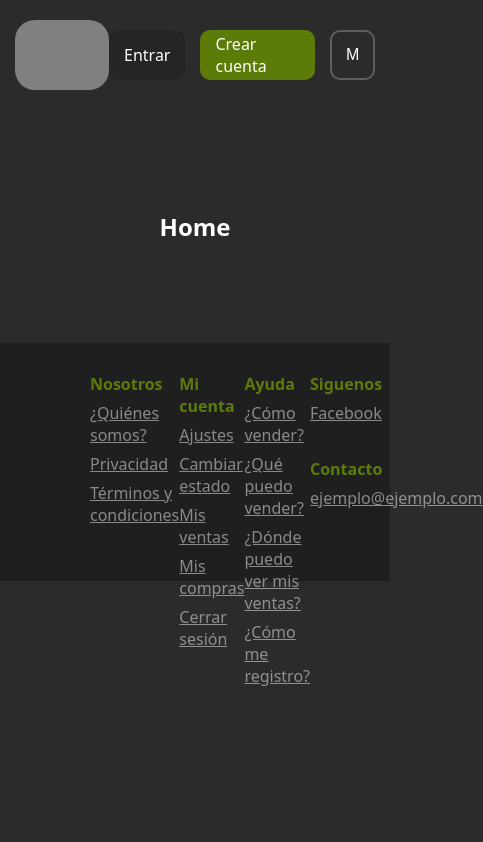
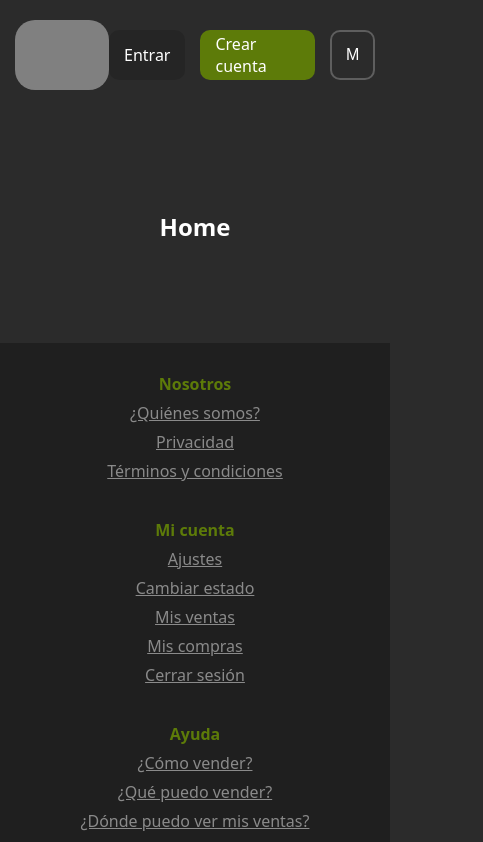
Before and after one commit to adrianhdez2/choco-market, a React (Vite) app: page / in a window 390 px wide. Shown: the top 842 px of the page, 483 px wide, since content can reach past the window. Built offline with nearby package versions, Linux system fonts and the light colour scheme.

Commit message:
Responsive footer
Implement responsive design and aesthetic changes to the footer

```diff
--- a/src/styles/index.css
+++ b/src/styles/index.css
@@ -395,40 +395,77 @@ section {
 
 /* FOOTER */
 
+
+/* Estilos para el footer */
 .footer {
     width: 100%;
-    height: 238px;
     background-color: var(--black-27);
     display: flex;
+    flex-wrap: wrap;
     justify-content: space-around;
-    align-items: flex-start;
-    padding: 30px 90px;
+    padding: 30px 15px;
 }
 
 .footer>div {
     display: flex;
     flex-direction: column;
+    margin-bottom: 20px;
+    flex: 1;
 }
 
 .footer .title_footer {
-    margin-top: 27px;
+    margin-top: 15px;
 }
 
 .footer p {
     font-weight: bold;
     margin-bottom: 7px;
     color: var(--primary);
+    text-align: center; /* Centra el texto horizontalmente */
 }
 
 .footer a {
     color: var(--white-48);
     text-decoration: underline;
     margin-bottom: 7px;
-    transition: all .3s ease-in-out
+    transition: all .3s ease-in-out;
+    text-align: center; /* Centra el texto horizontalmente */
 }
 
 .footer a:hover {
-    color: var(--white)
+    color: var(--white);
+}
+
+/* Media Query para dispositivos con un ancho máximo de 768px (tabletas y teléfonos) */
+@media only screen and (max-width: 768px) {
+    .footer {
+        height: auto;
+        padding: 30px 10px;
+        flex-direction: column;
+        align-items: center;
+    }
+
+    .footer>div {
+        margin-bottom: 30px;
+        align-items: center;
+        text-align: center;
+    }
+
+    .footer .title_footer {
+        margin-top: 20px;
+    }
+}
+
+/* Pantalla completa */
+@media only screen and (min-width: 769px) {
+    .footer {
+        padding: 30px 50px;
+        justify-content: space-between;
+    }
+
+    .footer>div {
+        margin-bottom: 0;
+    }
 }
 
 /*  ANIMACIONES DE MENU LATERAL */
```
